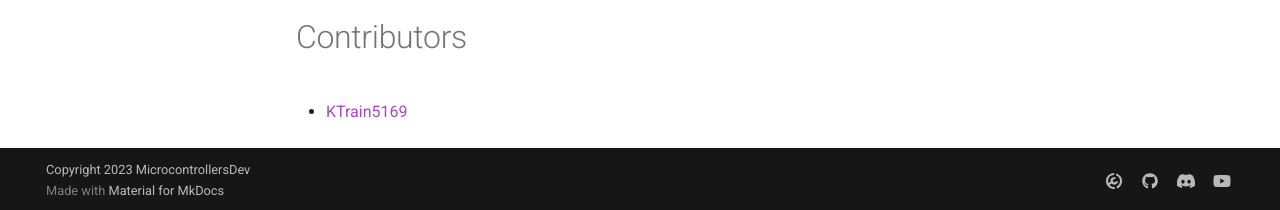
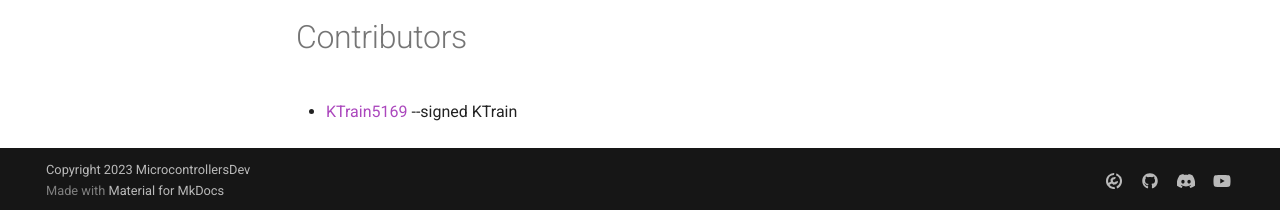
Before and after one commit to MicrocontrollersDev/Alternatives, an MkDocs documentation site: the page built from docs/launcher/modrinth_win.md, in a window 1280 px wide and 900 px high, scrolled down 1196 px. Shown: the part 687-897 px from the top of the window. Built offline with MkDocs 1.6.1 and Material for MkDocs 9.7.7, drawn with Linux system fonts in a browser that asks for light colours; comment, search, counter and statistics services are not loaded.

Commit message:
--signed mqisty

```diff
--- a/docs/launcher/modrinth_win.md
+++ b/docs/launcher/modrinth_win.md
@@ -46,4 +46,4 @@ If you encounter any issues not shown here you should ask for help in my [discor
 If you encounter any issues **unrelated to this guide**, or you simply want to keep up to date with Modrinth, you can join their [discord server](https://discord.gg/modrinth-734077874708938864).
 
 # Contributors
-* [KTrain5169](https://github.com/KTrain5169)
+* [KTrain5169](https://github.com/KTrain5169) --signed KTrain
```
